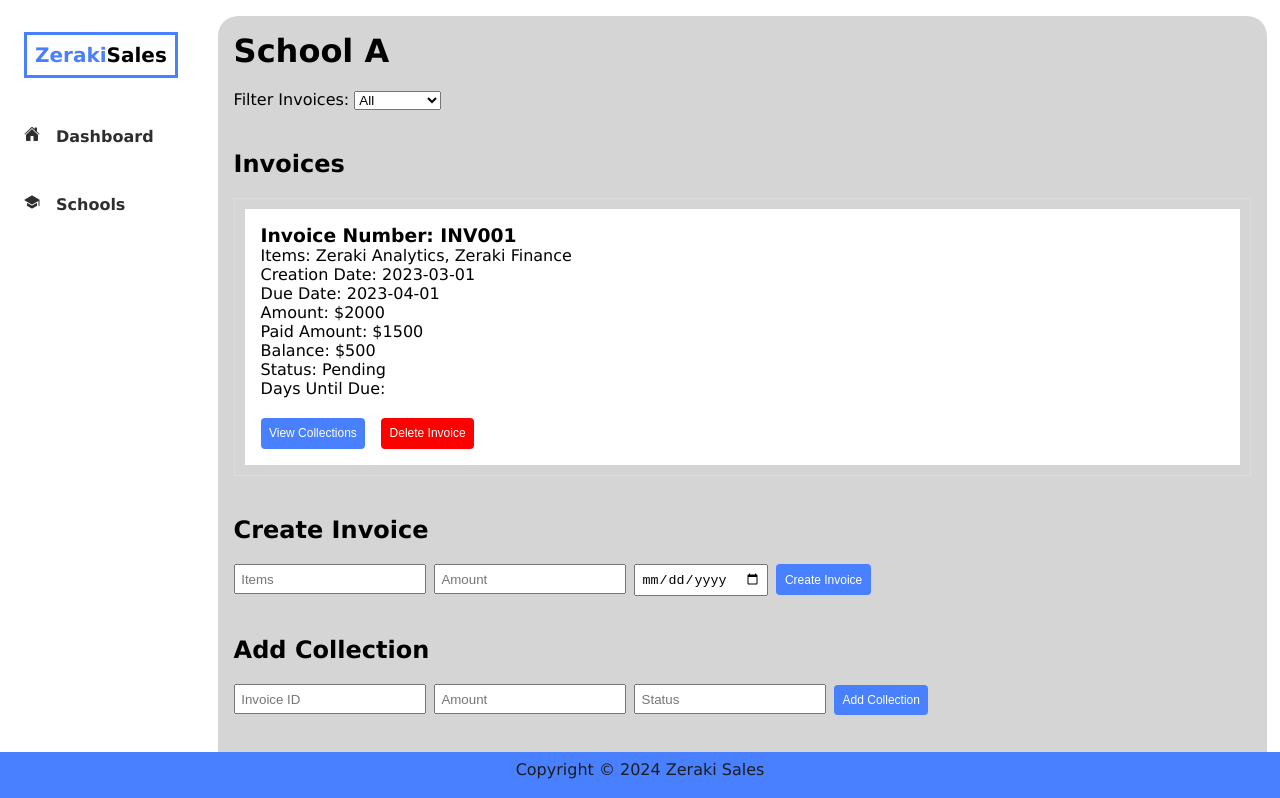
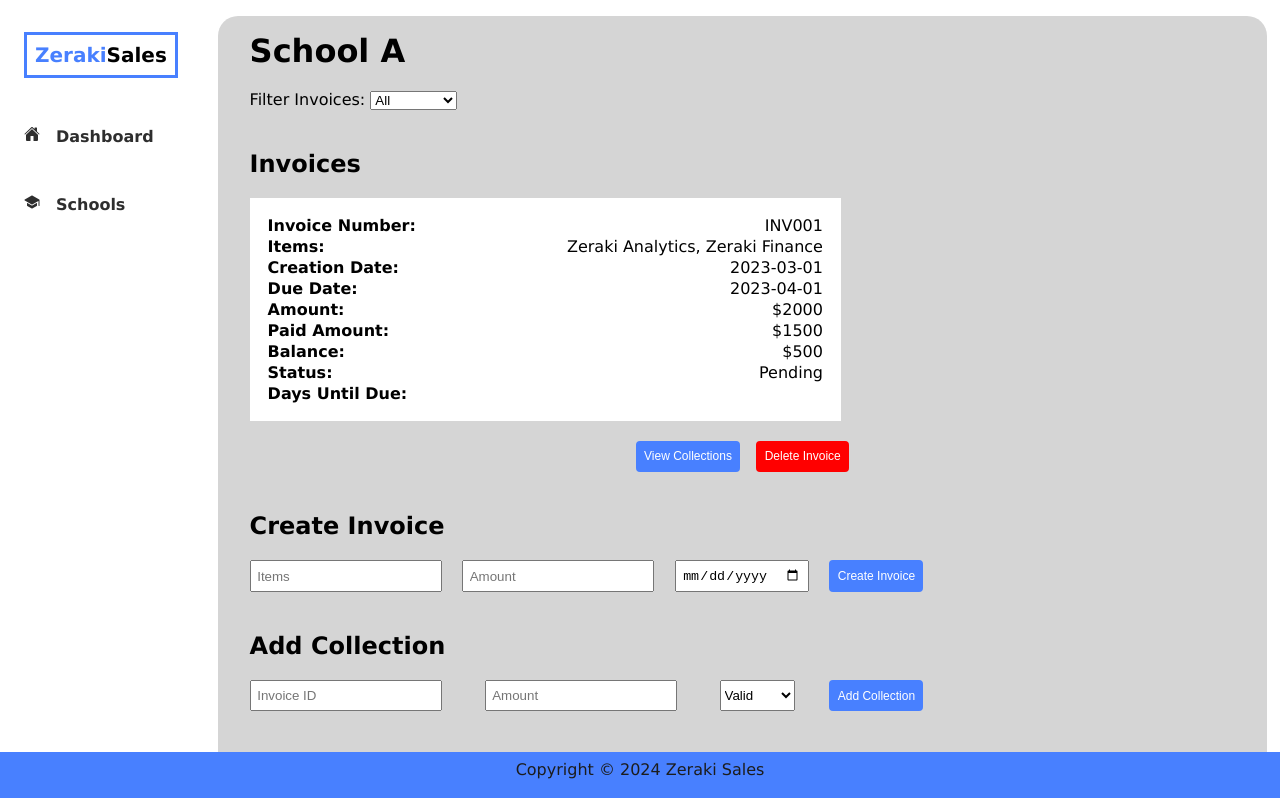
Before and after one commit to fakhrifuad/zeraki_test_sales_dashboard, a React (Create React App) app: page /schools/1 in a window 1280 px wide. Shown: the top 798 px of the page. Built offline with nearby package versions, Linux system fonts and the light colour scheme; data requests are answered from the project's data file.

Commit message:
refactor: change the appearance of the invoices and buttons

```diff
--- a/src/components/SchoolDetails.jsx
+++ b/src/components/SchoolDetails.jsx
@@ -1,19 +1,18 @@
 import React, { useEffect, useState } from 'react';
 import { useParams } from 'react-router-dom';
-import { fetchInvoicesBySchool, fetchCollectionsByInvoice, fetchSchoolById, createInvoice, updateInvoice, deleteInvoice, addCollection } from '../services/dataService';
+import { fetchSchoolById, fetchInvoicesBySchool, fetchCollectionsByInvoice, createInvoice, updateInvoice, deleteInvoice, addCollection } from '../services/dataService';
 import Footer from './Footer';
 import Sidebar from './Sidebar';
 import '../styles/SchoolDetails.css';
 
 const SchoolDetails = () => {
   const { schoolId } = useParams();
+  const [school, setSchool] = useState({});
   const [invoices, setInvoices] = useState([]);
-  const [school, setSchool] = useState('');
   const [collections, setCollections] = useState([]);
   const [filter, setFilter] = useState('all'); // all, completed, pending
   const [newInvoice, setNewInvoice] = useState({ items: [], amount: '', dueDate: '' });
-  const [newCollection, setNewCollection] = useState({ invoiceId: '', amount: '', status: '' });
-
+  const [newCollection, setNewCollection] = useState({ invoiceId: '', amount: '', status: 'Valid' }); // Default to 'Valid'
 
   useEffect(() => {
     const getSchoolDetails = async () => {
@@ -54,7 +53,7 @@ const SchoolDetails = () => {
   const handleAddCollection = async () => {
     const collection = await addCollection(newCollection);
     setCollections([...collections, collection]);
-    setNewCollection({ invoiceId: '', amount: '', status: '' });
+    setNewCollection({ invoiceId: '', amount: '', status: 'Valid' }); // Reset to default status
     // Update invoice status based on new collection
     handleUpdateInvoice(newCollection.invoiceId, { status: 'Updated' }); // Adjust logic as needed
   };
@@ -69,7 +68,7 @@ const SchoolDetails = () => {
     <div className="school-details-container">
       <Sidebar />
       <div className="school-details-content">
-      <h1>{school.name}</h1> {/* Display the school name */}
+        <h1>{school.name}</h1> {/* Display the school name */}
 
         {/* Filter Invoices */}
         <div>
@@ -83,43 +82,60 @@ const SchoolDetails = () => {
 
         {/* List Invoices */}
         <h2>Invoices</h2>
-        <ul>
+        <div>
           {filteredInvoices.map(invoice => (
-            <li key={invoice.id}>
-              <div className='invoice_details'>
-                <h3><span>Invoice Number:</span> {invoice.invoiceNumber}</h3>
-                <p><span>Items:</span> {invoice.items.join(', ')}</p>
-                <p><span>Creation Date:</span> {invoice.creationDate}</p>
-                <p><span>Due Date:</span> {invoice.dueDate}</p>
-                <p><span>Amount:</span> ${invoice.amount}</p>
-                <p><span>Paid Amount:</span> ${invoice.paidAmount}</p>
-                <p><span>Balance:</span> ${invoice.balance}</p>
-                <p><span>Status:</span> {invoice.status}</p>
-                <p><span>Days Until Due:</span> {/* Calculate days until due */}</p>
-                <div className='invoice_buttons'>
-                    <button onClick={() => getCollections(invoice.id)} className='add_button'>View Collections</button>
-                    <button onClick={() => handleDeleteInvoice(invoice.id)} className='delete_button'>Delete Invoice</button>
-                </div>
+            <div key={invoice.id}>
+              <table className='invoice_details'>
+                <tbody>
+                  <tr>
+                    <td>Invoice Number:</td>
+                    <td>{invoice.invoiceNumber}</td>
+                  </tr>
+                  <tr>
+                    <td>Items:</td>
+                    <td>{invoice.items.join(', ')}</td>
+                  </tr>
+                  <tr>
+                    <td>Creation Date:</td>
+                    <td>{invoice.creationDate}</td>
+                  </tr>
+                  <tr>
+                    <td>Due Date:</td>
+                    <td>{invoice.dueDate}</td>
+                  </tr>
+                  <tr>
+                    <td>Amount:</td>
+                    <td>${invoice.amount}</td>
+                  </tr>
+                  <tr>
+                    <td>Paid Amount:</td>
+                    <td>${invoice.paidAmount}</td>
+                  </tr>
+                  <tr>
+                    <td>Balance:</td>
+                    <td>${invoice.balance}</td>
+                  </tr>
+                  <tr>
+                    <td>Status:</td>
+                    <td>{invoice.status}</td>
+                  </tr>
+                  <tr>
+                    <td>Days Until Due:</td>
+                    <td>{/* Calculate days until due */}</td>
+                  </tr>
+                </tbody>
+              </table>
+              <div className='invoice_buttons'>
+                <button onClick={() => getCollections(invoice.id)} className='add_button'>View Collections</button>
+                <button onClick={() => handleDeleteInvoice(invoice.id)} className='delete_button'>Delete Invoice</button>
               </div>
-
-              {/* Update Invoice form can be added here */}
-              <ul>
-                {collections.filter(collection => collection.invoiceId === invoice.id).map(collection => (
-                  <li key={collection.id}>
-                    <p>Collection Number: {collection.collectionNumber}</p>
-                    <p>Date: {collection.date}</p>
-                    <p>Amount: ${collection.amount}</p>
-                    <p>Status: {collection.status}</p>
-                  </li>
-                ))}
-              </ul>
-            </li>
+            </div>
           ))}
-        </ul>
+        </div>
 
         {/* Create Invoice */}
         <h2>Create Invoice</h2>
-        <div>
+        <div className='add_info_container'>
           <input
             type="text"
             placeholder="Items"
@@ -143,7 +159,7 @@ const SchoolDetails = () => {
 
         {/* Add Collection */}
         <h2>Add Collection</h2>
-        <div>
+        <div className='add_info_container'>
           <input
             type="text"
             placeholder="Invoice ID"
@@ -156,12 +172,13 @@ const SchoolDetails = () => {
             value={newCollection.amount}
             onChange={(e) => setNewCollection({ ...newCollection, amount: e.target.value })}
           />
-          <input
-            type="text"
-            placeholder="Status"
+          <select
             value={newCollection.status}
             onChange={(e) => setNewCollection({ ...newCollection, status: e.target.value })}
-          />
+          >
+            <option value="Valid">Valid</option>
+            <option value="Bounced">Bounced</option>
+          </select>
           <button onClick={handleAddCollection} className='add_button'>Add Collection</button>
         </div>
       </div>
--- a/src/styles/SchoolDetails.css
+++ b/src/styles/SchoolDetails.css
@@ -11,7 +11,8 @@
     margin-left: 17%;
     margin-right: 1%;
     margin-top: 1rem;
-    padding: 1rem;
+    padding: 2rem;
+    padding-top: 1rem;
   }
 
   .school-details-content h1 {
@@ -41,14 +42,27 @@
   .invoice_details {
     background: #ffffff;
     padding: 1rem;
+    width: 60%;
+  }
+
+
+  .invoice_details td:nth-child(1) {
+    font-weight: 600;
+  }
+
+  .invoice_details td:nth-child(2) {
+    text-align: right;
+    right: 0;
+  }
+
+  .invoice_buttons {
+    margin-top: 1.25rem;
+    display: flex;
+    justify-content: center;
   }
 
 
 
-
-  .invoice_buttons {
-    margin-top: 1.25rem;
-  }
 
   .delete_button {
     background: #ff0000;
@@ -93,3 +107,9 @@
     background: #d5d5d5;
     border: solid 2px #4880FF;
 }
+
+.add_info_container {
+    display: flex;
+    justify-content: space-between;
+    width: 70%;
+}
```
